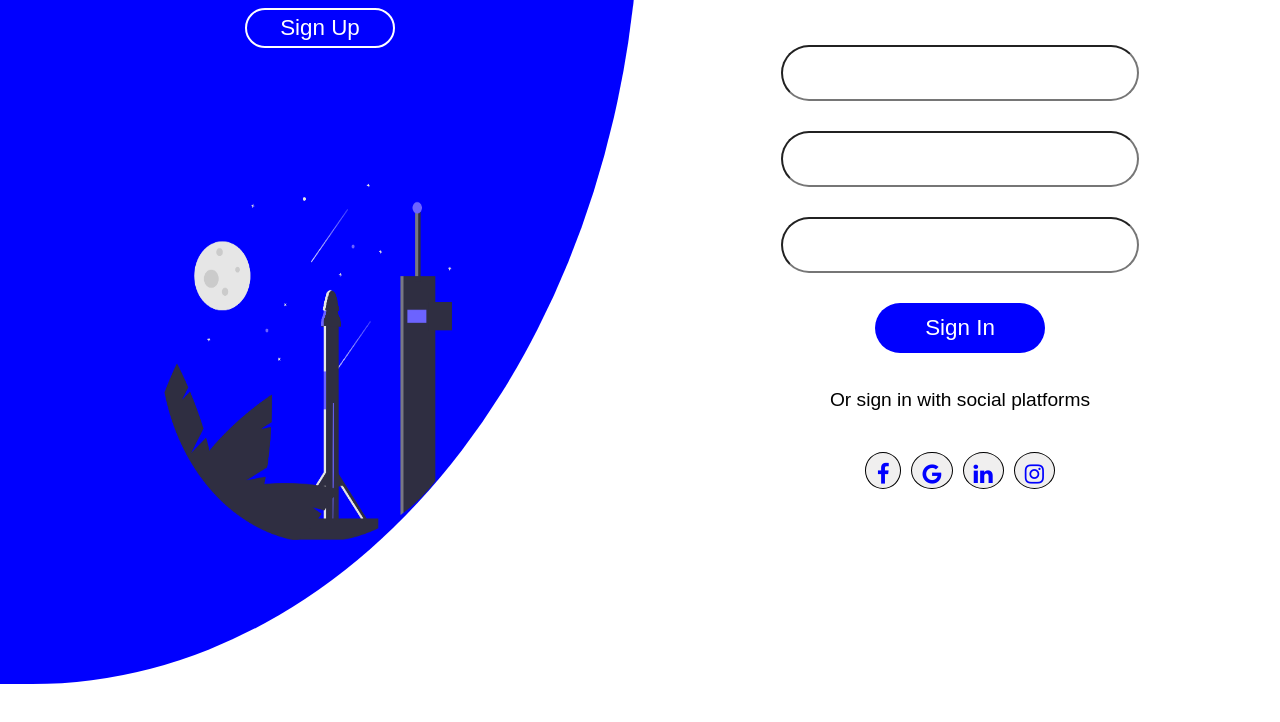
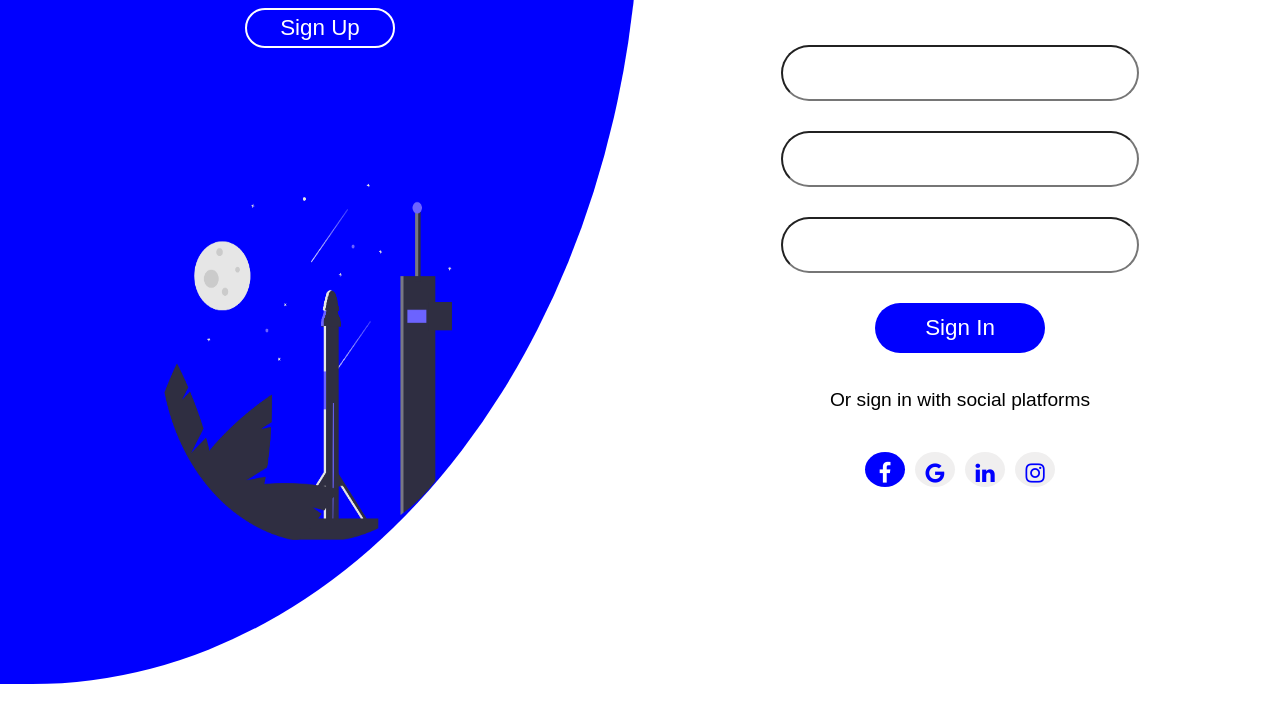
Before and after one commit to Jleegarces/sign-up-page, a plain HTML site: page index.html in a window 1280 px wide. In both pictures the pointer is over the link 883 px from the left and 626 px from the top of the page. Shown: the part 156-878 px from the top of the page. Drawn offline with Linux system fonts and the light colour scheme.

Commit message:
updated icons hover

```diff
--- a/css/styles.css
+++ b/css/styles.css
@@ -129,13 +129,18 @@ img {
   font-size: 1.4em;
   text-decoration: none;
   color: blue;
-  border: 1px solid black;
+  border: none;
   border-radius: 100%;
   padding: 10px;
   margin: 5px;
   background: rgb(240, 239, 239);
 }
 
+#icons .fa:hover {
+  background: blue;
+  color: white;
+}
+
 /* .fa {
  text-decoration: none;
 
```
